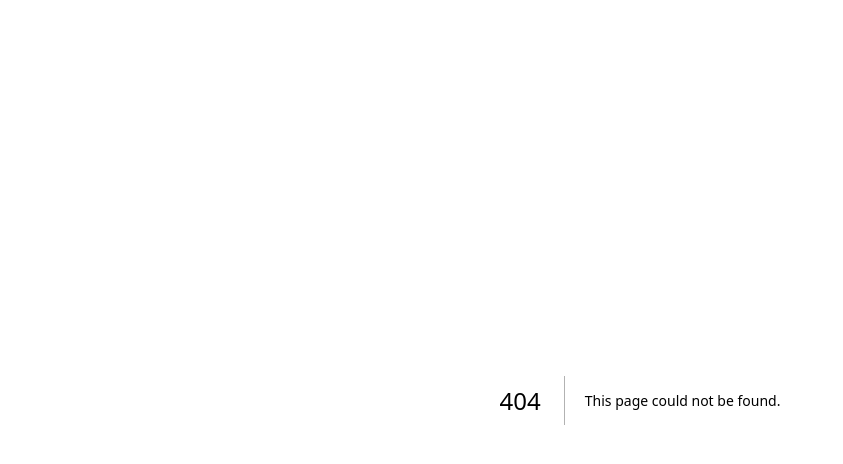
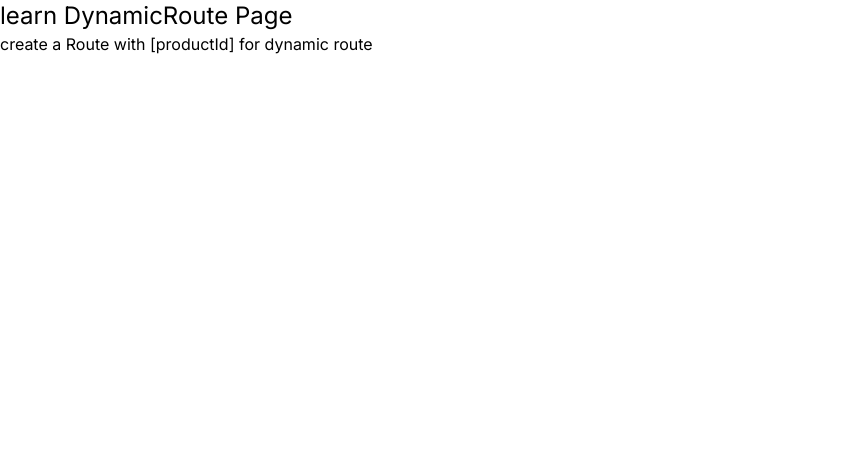
Before and after one commit to prathambhalke/learn-next-js, a Next.js app: page /Routing/dynamicRoute in a window 1280 px wide. Before the commit this address had no page. Shown: the top 464 px of the page, without its empty margins (0-843 px from the left). Built offline with nearby package versions, Linux system fonts and the light colour scheme.

Commit message:
learned the dynamic route : - [productId] for dynamic route

```diff
--- /dev/null
+++ b/src/app/Routing/dynamicRoute/[productId]/page.tsx
@@ -0,0 +1,9 @@
+const ProductDetails = ({ params }: { params: { productId: string } }) => {
+  return (
+    <div>
+      <h1 className="text-2xl">Product Detail Id-{params.productId}</h1>
+    </div>
+  );
+};
+
+export default ProductDetails;
--- /dev/null
+++ b/src/app/Routing/dynamicRoute/page.tsx
@@ -0,0 +1,13 @@
+const DynamicRoute = () => {
+  return (
+    <div>
+      <h1 className="text-2xl">learn DynamicRoute Page</h1>
+
+      <ul>
+        <li>create a Route with [productId] for dynamic route</li>
+      </ul>
+    </div>
+  );
+};
+
+export default DynamicRoute;
```
Also changed, not shown: public/Images/dynamicRoute.png (added).
